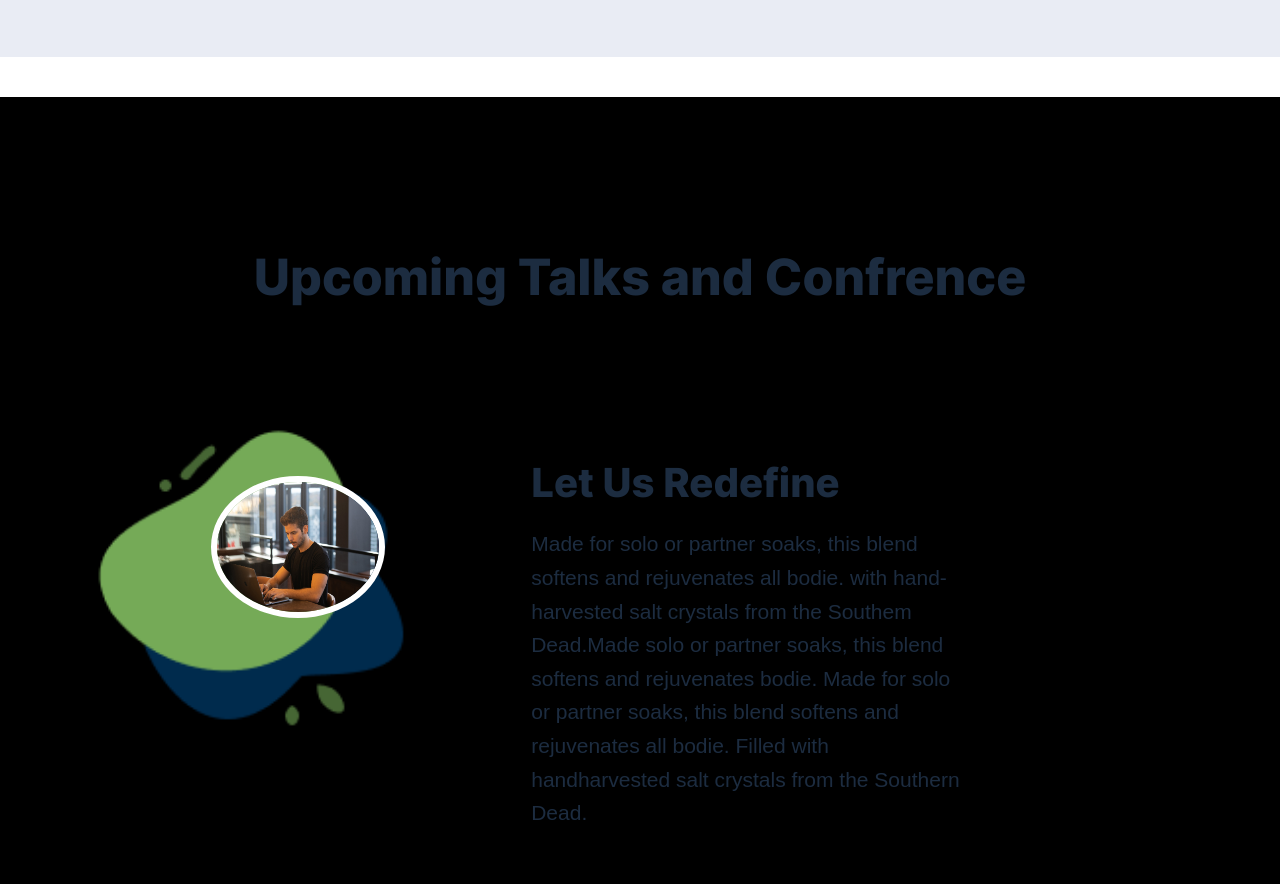
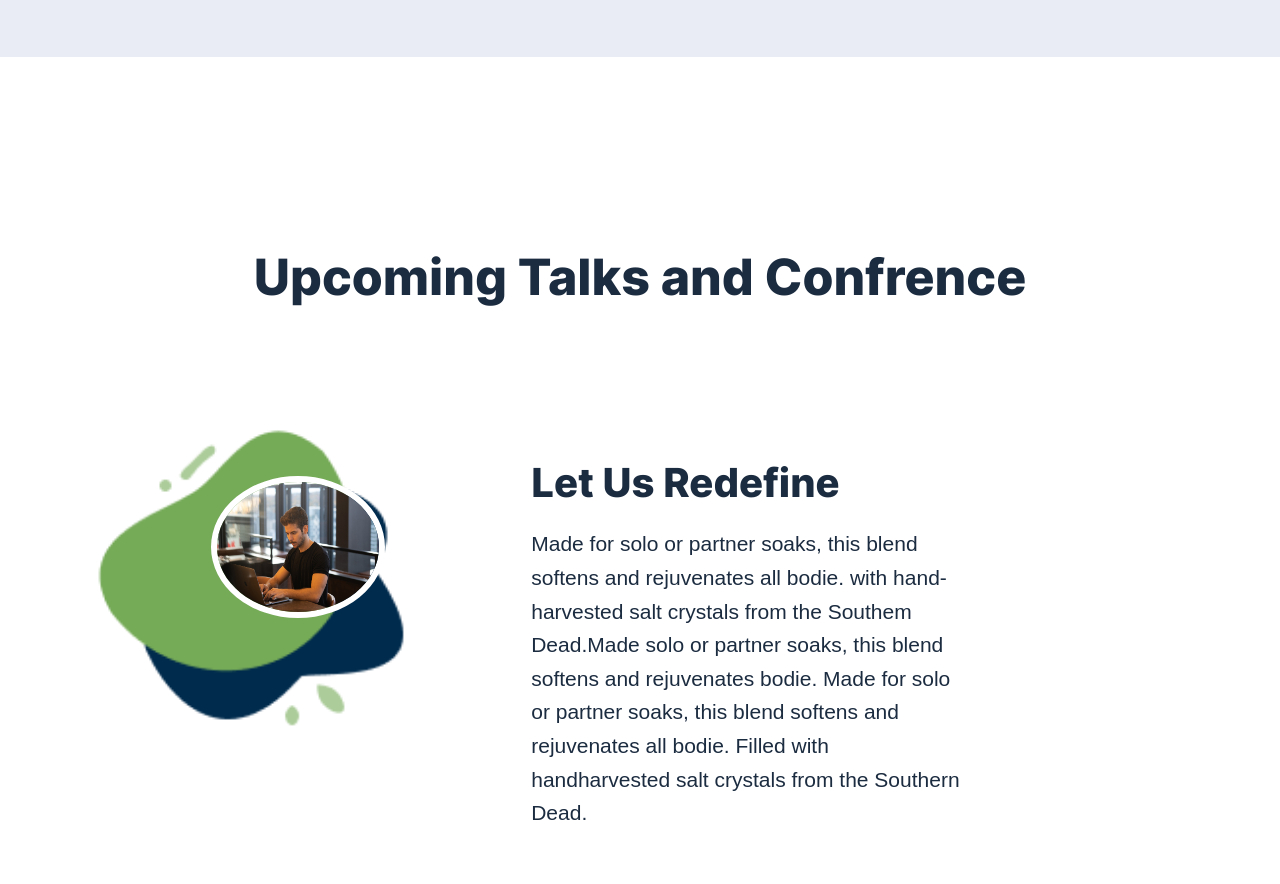
Before and after one commit to athulkrishnacv/Task-14, a plain HTML site: page index.html in a window 1280 px wide. Shown: the part 5333-6217 px from the top of the page. Drawn offline with Linux system fonts and the light colour scheme; files whose address does not match are found by name.

Commit message:
Final commit

```diff
--- a/css/responsive.css
+++ b/css/responsive.css
@@ -1,8 +1,4 @@
 @media all and (max-width: 1380px) {
-  #brands {
-    background: #000;
-  }
-
   #brands section.content div.middle div.bg-img {
     background-position-x: 50px;
   }
```
Also changed, not shown: Task-14.txt (deleted), 1 other file.
